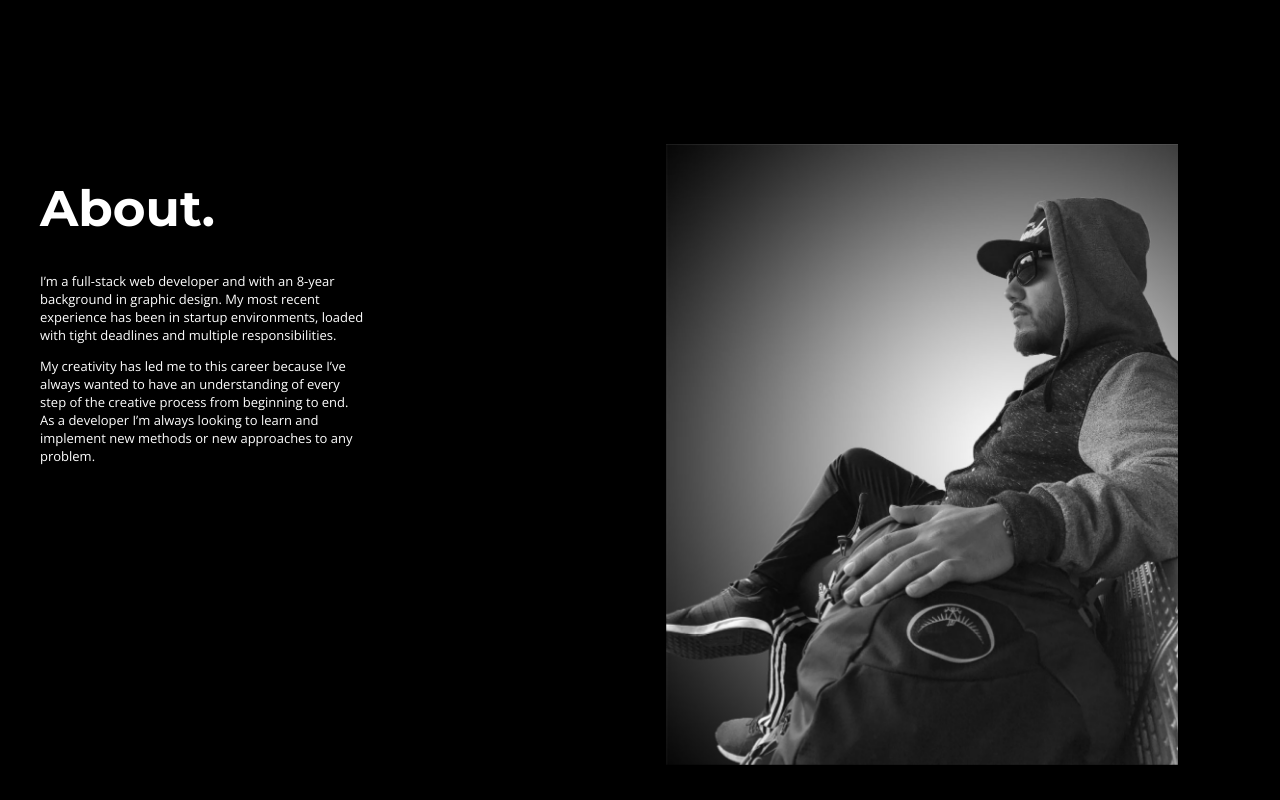
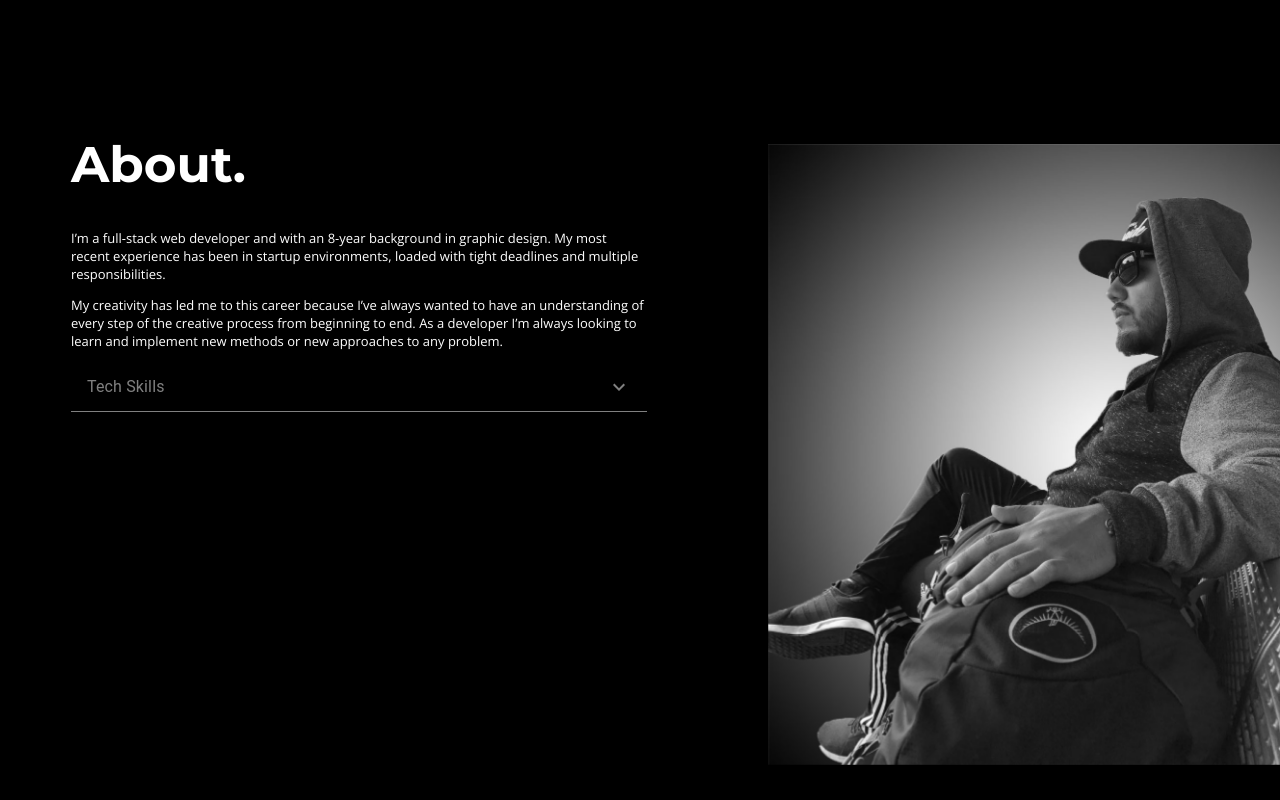
Before and after one commit to Jnmendza/portfolio-redesign, a React (Create React App) app: page / in a window 1280 px wide. Shown: the part 720-1520 px from the top of the page. Built offline with nearby package versions, Linux system fonts and the light colour scheme.

Commit message:
added tech skills component

```diff
--- a/src/App.js
+++ b/src/App.js
@@ -5,7 +5,7 @@ import Header from './components/Header';
 import About from './components/About';
 import Work from './components/Work';
 import Contact from './components/Contact';
-import Navbar from './components/Navbar'
+import Navbar from './components/Navbar';
 
 import { makeStyles } from '@material-ui/core/styles';
 
@@ -54,7 +54,6 @@ function App() {
         <div className={classes.appHeader} id="home">
         <Header></Header>
         </div>
-
         <div className={classes.about} id="about">
           <About></About>
         </div>
--- a/src/components/About.js
+++ b/src/components/About.js
@@ -2,6 +2,8 @@ import React from 'react';
 import Fade from 'react-reveal/Fade';
 import data from '../yourdata';
 import { makeStyles } from '@material-ui/core/styles';
+import { Grid, Paper, Chip, Typography } from '@material-ui/core';
+import TechStack from './TechStack';
 
 const useStyles = makeStyles({
     about: {
@@ -10,21 +12,19 @@ const useStyles = makeStyles({
     },
     aboutContent: {
         width: '45%',
-        margin: '0 0 0 4em',
-        // position: 'relative',
-        // left:'15em',
+        margin: '0 auto',
     },
     aboutTitle: {
         color: 'white',
         fontFamily: 'Montserrat, sans-serif',
         fontSize: '5em',
         textAlign: 'left',
+        marginTop: -10,
     },
     aboutParagraph: {
         color: 'white',
         fontSize: '1.3em',
         textAlign: 'left',
-        width: '25em',
     },
     aboutImage: {
         marginLeft: '5em',
@@ -37,17 +37,22 @@ const useStyles = makeStyles({
 function About() {
         const classes = useStyles()
 
-        return (<div className={classes.about}>
+        return (
+            <div className={classes.about}>
                 <div className={classes.aboutContent}>
                     <h1 className={classes.aboutTitle}><Fade bottom cascade>About.</Fade></h1>
                     <Fade bottom>
-                {data.aboutText.map(text => {
-                    return <p className={classes.aboutParagraph}>{text}</p>
+                        {data.aboutText.map((text, index) => {
+                            return <p key={index} className={classes.aboutParagraph}>{text}</p>
                         })}
+                    </Fade>
+                    <Fade bottom >
+                        <TechStack />
                     </Fade>
                 </div>
                 {data.ShowAboutImage ? <img src={data.aboutImage} className={classes.aboutImage} alt='jonathan'></img> : null}
-        </div>  );
+             </div>
+        );
     }
 
 
--- a/src/components/Header.js
+++ b/src/components/Header.js
@@ -6,7 +6,7 @@ import Logo from '../jm.svg';
 import { makeStyles } from '@material-ui/core/styles';
 import LinkedInIcon from '@material-ui/icons/LinkedIn';
 import GitHubIcon from '@material-ui/icons/GitHub';
-import {IconButton} from '@material-ui/core';
+import { IconButton, Link } from '@material-ui/core';
 
 const useStyles = makeStyles({
     headingBackground: {
@@ -62,8 +62,6 @@ const useStyles = makeStyles({
 
 const Header = () => {
     const classes = useStyles()
-    // const preventDefault = (event) => event.preventDefault();
-
         return (<div>
         <h1 className={classes.headingBackground}>CREATIVE</h1>
             <Fade bottom>
@@ -79,7 +77,7 @@ const Header = () => {
                 <br></br>
                 {data.headerTagline[2]}
                 <br></br>
-                    <a className={classes.anchor} target="_blank" href={data.resumeURL} rel="noopener noreferrer" ><button className={classes.button}>View CV</button></a>
+                    <Link component="a" href={data.resumeURL} rel="noopener noreferrer" target="_blank" underline='none' ><button className={classes.button}>View CV</button></Link>
                 <br></br>
                     <a target="_blank" href={data.gitHubURL} rel="noopener noreferrer" ><IconButton  ><GitHubIcon className={classes.icons} /></IconButton></a>
                     <a target="_blank" href={data.linkedInURL} rel="noopener noreferrer" ><IconButton ><LinkedInIcon className={classes.icons} /></IconButton></a>
--- a/src/components/Project.js
+++ b/src/components/Project.js
@@ -2,15 +2,15 @@ import React from 'react';
 import Fade from 'react-reveal/Fade';
 import { Link,
     Chip,
-    Button,
-    Card,
-    CardActionArea,
-    CardActions,
-    CardMedia,
-    CardContent,
-    Typography,
-    Grid,
-    Container
+    // Button,
+    // Card,
+    // CardActionArea,
+    // CardActions,
+    // CardMedia,
+    // CardContent,
+    // Typography,
+    // Grid,
+    // Container
 } from '@material-ui/core';
 import { makeStyles } from '@material-ui/core/styles';
 
@@ -61,7 +61,7 @@ const useStyles = makeStyles({
 })
 
 const Project = ({ project }) => {
-    const { imageSrc, title, service, description, links, details, url } = project
+    const { imageSrc, title, service, description, links, details } = project
     const classes = useStyles()
 
     return (
@@ -102,9 +102,9 @@ const Project = ({ project }) => {
                 <span>{service}</span>
                 <p>{description}</p>
                 <div>
-                    {details.map((detail) => {
+                    {details.map((detail, index) => {
                         return (
-                            <Chip key={detail} variant="outlined" size='small' label={detail} style={{ color: 'white', border: '1px solid white', margin: '5px 10px' }} />
+                            <Chip key={index} variant="outlined" size='small' label={detail} style={{ color: 'white', border: '0.5px solid white', margin: '5px 10px' }} />
                         )
                     })}
                 </div>
--- /dev/null
+++ b/src/components/TechStack.js
@@ -0,0 +1,59 @@
+import React from 'react';
+import data from '../yourdata';
+import { Chip, Grid, Typography, Accordion, AccordionSummary, AccordionDetails } from '@material-ui/core';
+import ExpandMoreIcon from '@material-ui/icons/ExpandMore';
+
+import { makeStyles } from '@material-ui/core/styles';
+
+const useStyles = makeStyles({
+    container: {
+        backgroundColor: 'transparent',
+        color: 'grey',
+        borderBottom: '1px solid grey'
+    },
+    root: {
+        width: '100%'
+    }
+})
+
+const TechStack = () => {
+    const classes = useStyles();
+    return (
+        <div className={classes.root}>
+            <Accordion square className={classes.container}>
+                <AccordionSummary
+                expandIcon={<ExpandMoreIcon style={{ color: 'grey' }} />}
+                aria-controls="panel1a-content"
+                id="panel1a-header"
+                color='primary'
+                >
+                <Typography>Tech Skills</Typography>
+                </AccordionSummary>
+                <AccordionDetails>
+                <Grid container xs={12} spacing={1}>
+                    {data.techStack.map((stack, index) => {
+                                    return(
+                                        <Grid item xs={4} sm={2} >
+                                            <Chip key={index} label={stack} variant="outlined" style={{ color: 'grey',  }}></Chip>
+                                        </Grid>
+                                    )
+                                })}
+                </Grid>
+                </AccordionDetails>
+            </Accordion>
+        </div>
+    )
+}
+
+export default TechStack
+
+
+// <Grid container spacing={1}>
+//             {data.techStack.map((stack, index) => {
+//                 return(
+//                     <Grid item xs={8} sm={3}>
+//                         <Typography style={{ color: 'white' }} key={index} variant='subtitle1'>{stack}</Typography>
+//                     </Grid>
+//                 )
+//             })}
+//             </Grid>
--- a/src/components/Work.js
+++ b/src/components/Work.js
@@ -2,7 +2,9 @@ import React from 'react';
 import Project from './Project';
 import Fade from 'react-reveal/Fade';
 import data from '../yourdata';
-import { Grid } from '@material-ui/core';
+// import { Grid } from '@material-ui/core';
+import TechStack from './TechStack';
+
 
 import { makeStyles } from '@material-ui/core/styles';
 
@@ -40,6 +42,7 @@ const Work = () => {
         //                 </Grid>
         // </div>
                 <div className={classes.container}>
+
                         <h1 className={classes.heading}>
                         <Fade bottom cascade>Work.</Fade></h1>
                         <div className={classes.workContent}>
--- a/src/yourdata.js
+++ b/src/yourdata.js
@@ -1,8 +1,8 @@
 import Image from './me.jpg'
-import Postiva from './images/postiva.jpg'
+// import Postiva from './images/postiva.jpg'
 import Resume from './images/resumeQ.jpg'
 import Kit from './images/kit10.jpg'
-import Music from './images/music.jpg'
+// import Music from './images/music.jpg'
 import Quiz from './images/quiz.png'
 import Tracker from './images/tracker.jpg'
 
@@ -11,7 +11,7 @@ export default
         //(Please Do Not Remove The comma(,) after every variable)
         //Change The Website Template
         name :'Jonathan Mendoza',
-        resumeURL: 'https://github.com/Jnmendza/portfolio-redesign/blob/main/src/assets/JonathanMendozaResume.pdf',
+        resumeURL: 'https://github.com/Jnmendza/portfolio-redesign/blob/main/src/assets/Resume.pdf',
         gitHubURL: 'https://github.com/jnmendza',
         linkedInURL: 'https://www.linkedin.com/in/jnmendza/',
         headerTagline: [//Line 1 For Header
@@ -21,6 +21,7 @@ export default
                         //Line 3 For Header
                         'from San Diego.'
     ],
+        techStack: ['HTML', 'CSS', 'Javascript', 'React.js', 'Redux', 'ContextAPI', 'Node.js', 'Express.js', 'GraphQL', 'Apollo', 'Prisma', 'Python', 'Bootstrap', 'Material-UI', 'SCSS'],
         //Contact Email
         contactEmail:'Jonatmendoza@gmail.com',
         // Add Your About Text Here
```
Lines whose indentation alone changed are shown as unchanged.
